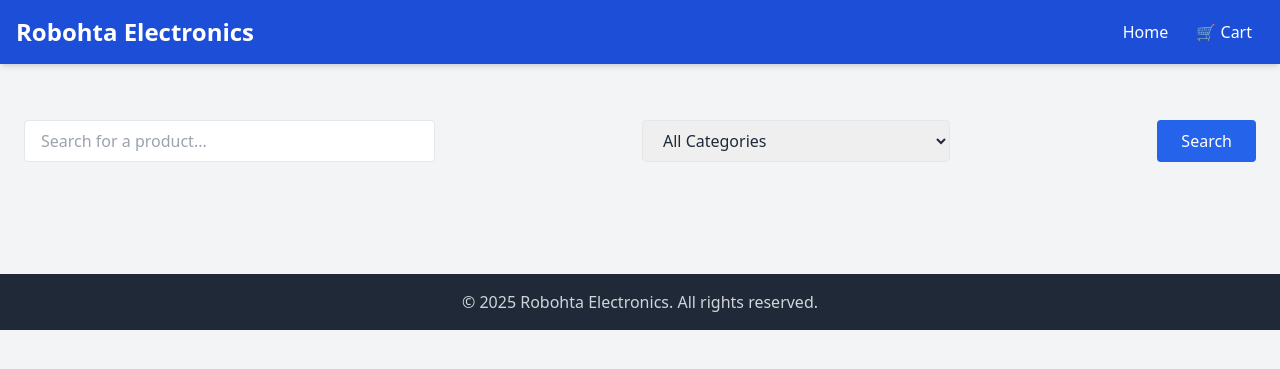
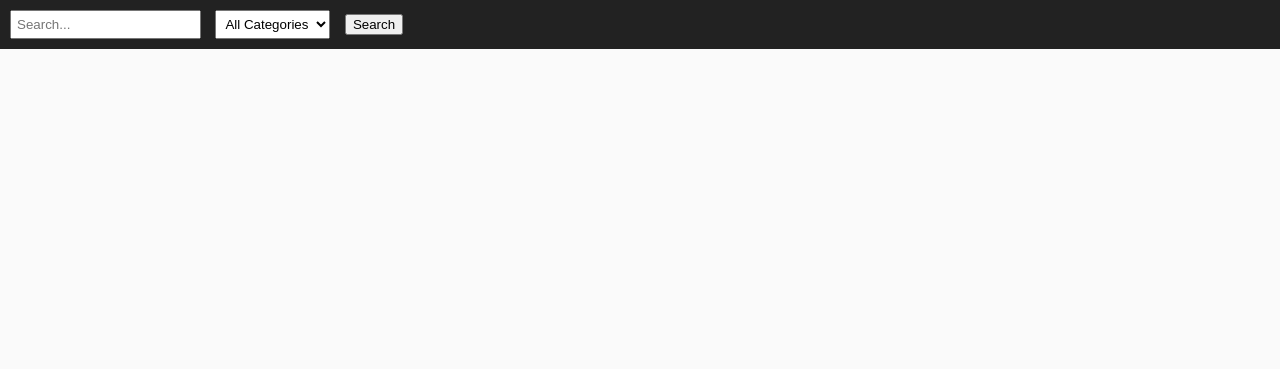
Before and after one commit to tauhidanam/tauhidanam.github.io, a Flask app: page / in a window 1280 px wide. Shown: the top 369 px of the page. Run offline with Flask 3, Linux system fonts and the light colour scheme; parts of the project's set-up code (start-up, migrations or seed data) failed here and were passed over; some libraries are stand-ins or nearby versions.

Commit message:
Refactor index.html structure and styling

```diff
--- a/templates/index.html
+++ b/templates/index.html
@@ -1,32 +1,43 @@
-{% extends "base.html" %}
-{% block content %}
-<div class="max-w-7xl mx-auto py-8">
-  <!-- Search and Filter -->
-  <form method="get" class="flex flex-wrap gap-2 mb-6 justify-between">
-    <input type="text" name="q" value="{{ query }}" placeholder="Search for a product..."
-           class="border rounded px-4 py-2 w-full md:w-1/3">
-    <select name="category" class="border rounded px-4 py-2 w-full md:w-1/4">
+<!DOCTYPE html>
+<html lang="en">
+<head>
+    <meta charset="UTF-8">
+    <title>Electronics BD Clone</title>
+    <style>
+        body { font-family: Arial; margin: 0; padding: 0; background: #fafafa; }
+        header { background: #222; color: white; padding: 10px; }
+        header input, header select { padding: 5px; margin-right: 10px; }
+        .container { display: grid; grid-template-columns: repeat(auto-fill, minmax(220px, 1fr)); gap: 15px; padding: 20px; }
+        .card { background: white; border: 1px solid #ddd; border-radius: 8px; padding: 10px; }
+        .card img { width: 100%; height: 150px; object-fit: cover; }
+        .card h4 { margin: 5px 0; }
+    </style>
+</head>
+<body>
+    <header>
+        <form method="get" action="/">
+            <input type="text" name="search" placeholder="Search..." />
+            <select name="category">
                 <option value="">All Categories</option>
                 {% for cat in categories %}
-      <option value="{{ cat }}" {% if cat==selected %}selected{% endif %}>{{ cat }}</option>
+                <option value="{{ cat }}">{{ cat }}</option>
                 {% endfor %}
             </select>
-    <button type="submit" class="bg-blue-600 text-white px-6 py-2 rounded">Search</button>
+            <button type="submit">Search</button>
         </form>
+    </header>
 
-  <!-- Product Grid -->
-  <div class="grid grid-cols-2 md:grid-cols-4 gap-6">
-    {% for p in products %}
-    <div class="bg-white rounded-lg shadow p-4 hover:shadow-lg transition">
-      <a href="/product/{{ p.id }}">
-        <img src="{{ p.image }}" class="w-full h-40 object-contain mb-2">
-        <h3 class="font-semibold text-lg">{{ p.name }}</h3>
-      </a>
-      <p class="text-blue-600 font-bold">${{ "%.2f"|format(p.price) }}</p>
-      <p class="text-sm text-gray-500">{{ p.category }}</p>
-      <p class="text-sm text-green-600">Stock: {{ p.stock }}</p>
+    <div class="container">
+        {% for product in products %}
+        <div class="card">
+            <img src="{{ product.image }}" alt="{{ product.name }}">
+            <h4>{{ product.name }}</h4>
+            <p>৳{{ product.price }}</p>
+            <p><b>Model:</b> {{ product.model }}</p>
+            <p><b>Stock:</b> {{ product.stock }}</p>
+            <p><b>Category:</b> {{ product.category }}</p>
         </div>
         {% endfor %}
     </div>
-</div>
-{% endblock %}
+</body>
+</html>
```
Lines whose indentation alone changed are shown as unchanged.
